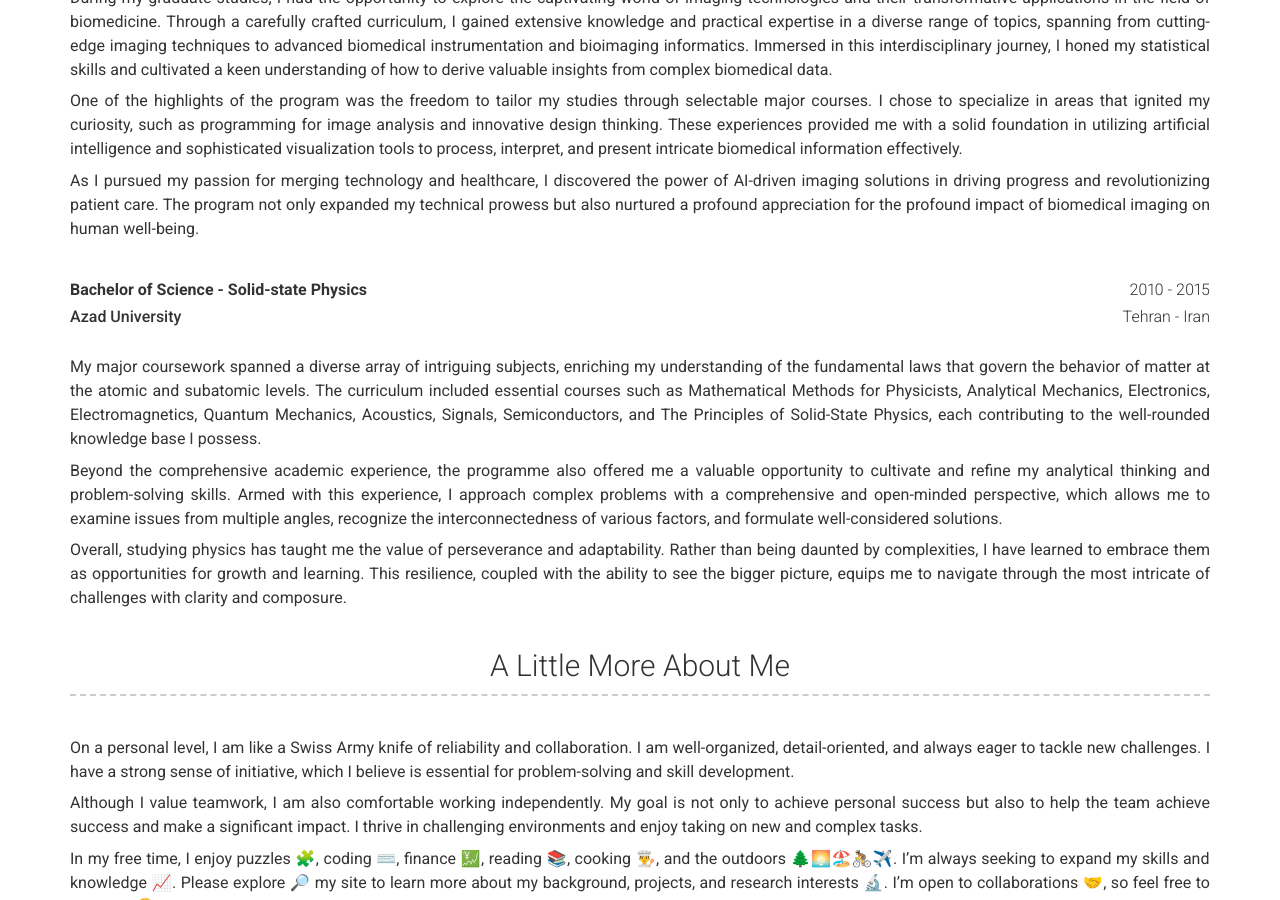
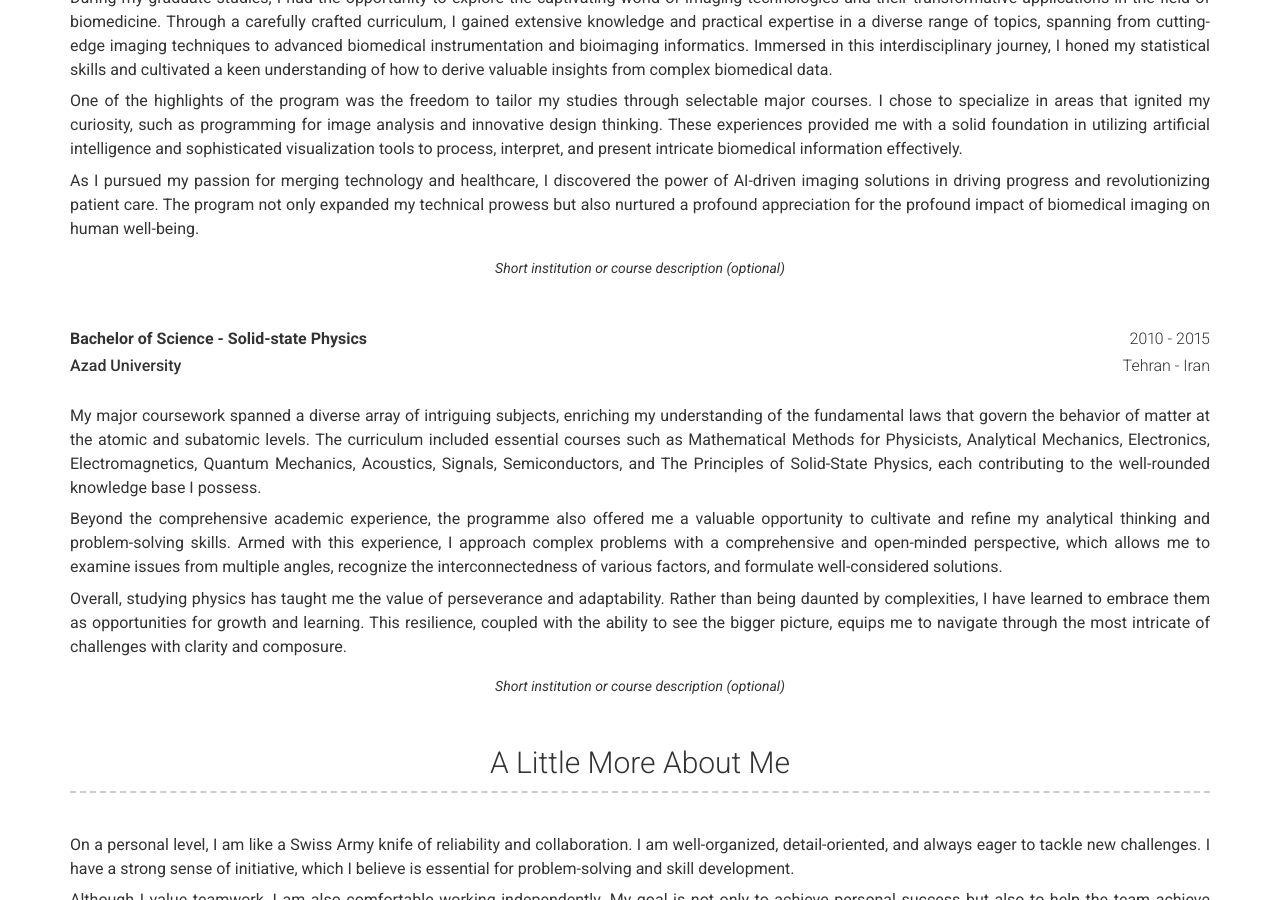
Before and after one commit to aminrezaei-img/CV, a Jekyll site: the page built from index.md, in a window 1280 px wide and 900 px high, scrolled down 1653 px. Built offline with Jekyll 4.4.1, drawn with Linux system fonts in a browser that asks for light colours; nearby versions of some CDN libraries.

Commit message:
Update _config.yml

```diff
--- a/_config.yml
+++ b/_config.yml
@@ -95,6 +95,8 @@ content:
           One of the highlights of the program was the freedom to tailor my studies through selectable major courses. I chose to specialize in areas that ignited my curiosity, such as programming for image analysis and innovative design thinking. These experiences provided me with a solid foundation in utilizing artificial intelligence and sophisticated visualization tools to process, interpret, and present intricate biomedical information effectively.
 
           As I pursued my passion for merging technology and healthcare, I discovered the power of AI-driven imaging solutions in driving progress and revolutionizing patient care. The program not only expanded my technical prowess but also nurtured a profound appreciation for the profound impact of biomedical imaging on human well-being.
+        quote: >
+          Short institution or course description (optional)
 
       - layout: top-left
         title: Bachelor of Science - Solid-state Physics
@@ -108,6 +110,8 @@ content:
           Beyond the comprehensive academic experience, the programme also offered me a valuable opportunity to cultivate and refine my analytical thinking and problem-solving skills. Armed with this experience, I approach complex problems with a comprehensive and open-minded perspective, which allows me to examine issues from multiple angles, recognize the interconnectedness of various factors, and formulate well-considered solutions.
 
           Overall, studying physics has taught me the value of perseverance and adaptability. Rather than being daunted by complexities, I have learned to embrace them as opportunities for growth and learning. This resilience, coupled with the ability to see the bigger picture, equips me to navigate through the most intricate of challenges with clarity and composure.
+        quote: >
+          Short institution or course description (optional)
 
   - title: A Little More About Me
     layout: text
```
